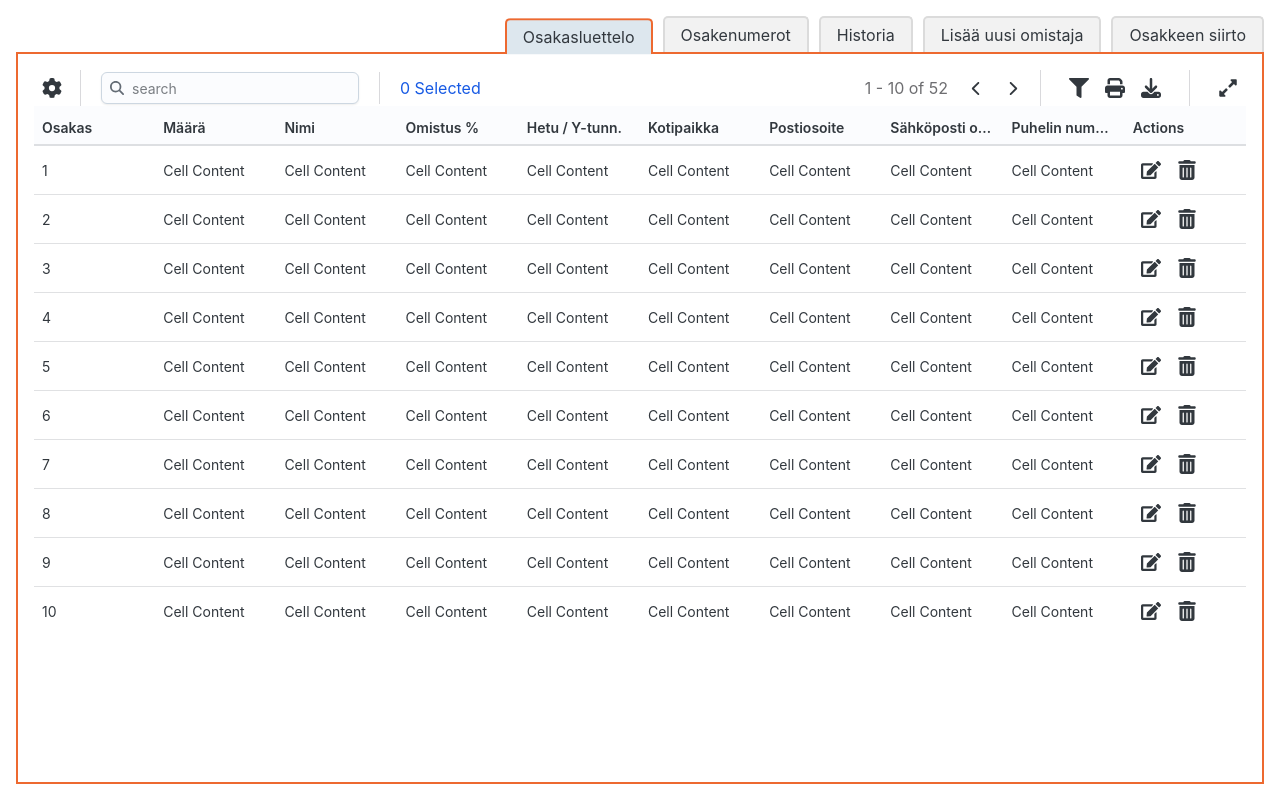
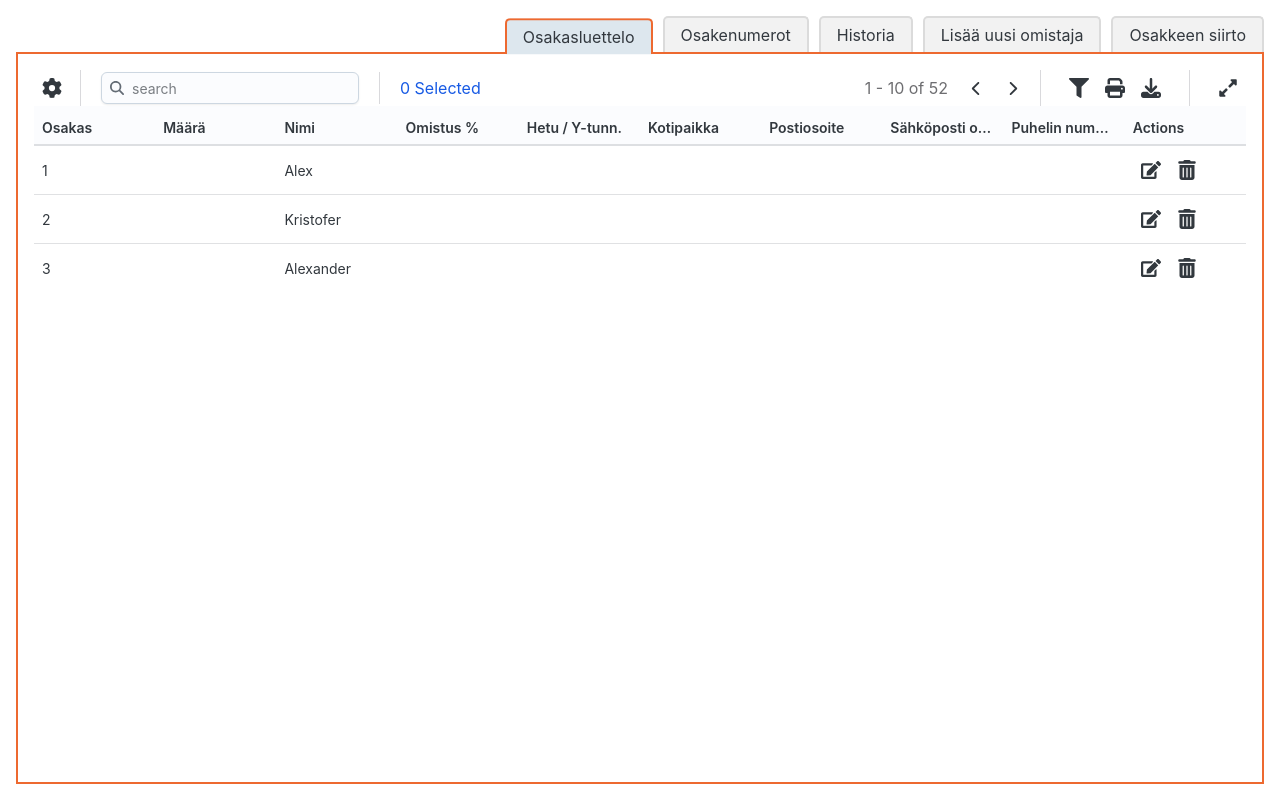
Before and after one commit to cameaann/shareholders-app-frontend, a React (Vite) app: page / in a window 1280 px wide. Built offline with nearby package versions, Linux system fonts and the light colour scheme; no server answers.

Commit message:
adding shareholders data to table

```diff
--- a/src/components/SharesTable.jsx
+++ b/src/components/SharesTable.jsx
@@ -4,19 +4,20 @@ import { Table, IconButton, Box } from "@mui/joy";
 import { FaTrashCan } from "react-icons/fa6";
 import { FaEdit } from "react-icons/fa";
 
+const SharesTable = ({ shareholders }) => {
 
-const SharesTable = () => {
-  const rows = Array.from({ length: 10 }, (_, index) => (
-    <tr key={index}>
+  const rows = shareholders.map((person, index) => {
+    return (
+      <tr key={index}>
       <td>{index + 1}</td>
-      <td>Cell Content</td>
-      <td>Cell Content</td>
-      <td>Cell Content</td>
-      <td>Cell Content</td>
-      <td>Cell Content</td>
-      <td>Cell Content</td>
-      <td>Cell Content</td>
-      <td>Cell Content</td>
+      <td>{person.totalShares}</td>
+      <td>{person.name}</td>
+      <td>{person.ownershipPercentage}</td>
+      <td>{person.personalIdOrCompanyId}</td>
+      <td>{person.placeOfResidenceOrHeadquarters}</td>
+      <td>{person.address}</td>
+      <td>{person.emailAddress}</td>
+      <td>{person.phoneNumber}</td>
       <td>
         <IconButton>
           <FaEdit size={20} />
@@ -27,7 +28,9 @@ const SharesTable = () => {
         </IconButton>
       </td>
     </tr>
-  ));
+    )
+})
+
 
   return (
     <Box>
@@ -48,7 +51,7 @@ const SharesTable = () => {
               <th>Actions</th>
             </tr>
           </thead>
-          <tbody>{rows}</tbody>
+          <tbody>{shareholders.length >0 ? rows : <div></div>}</tbody>
         </Table>
       </Box>
     </Box>
```
